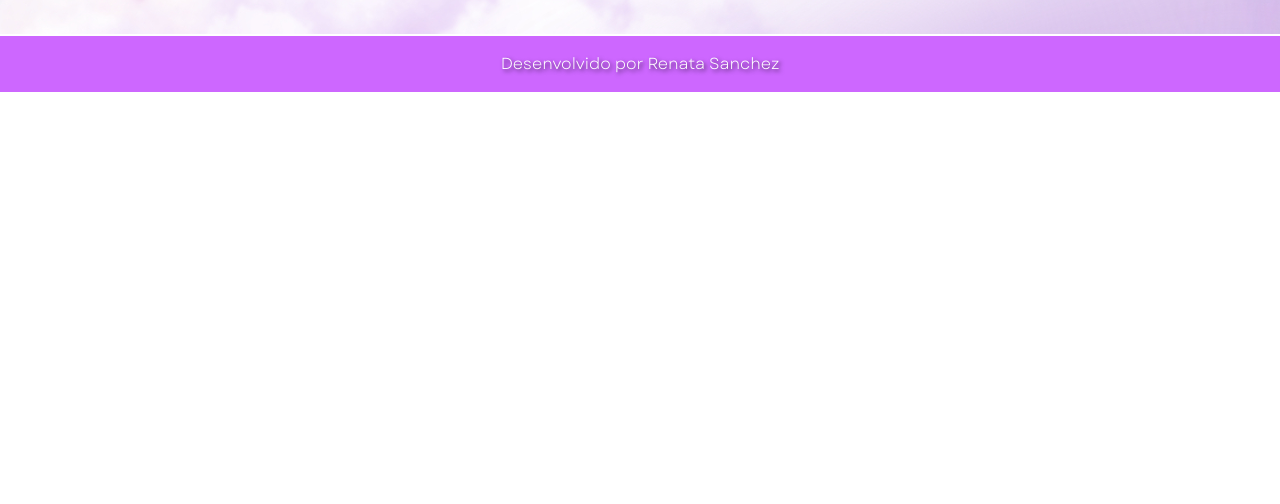
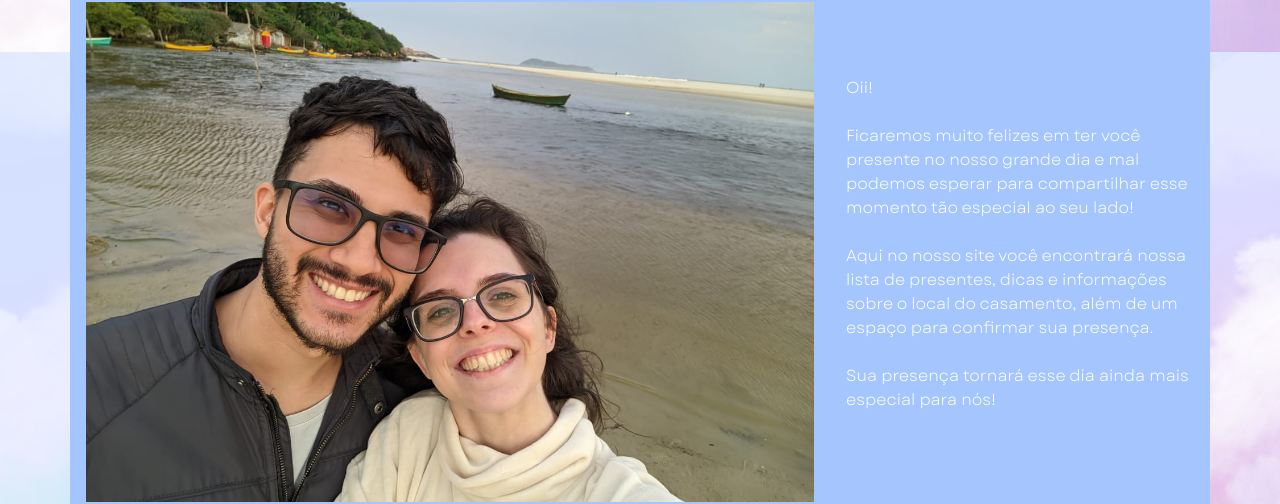
Before and after one commit to Reenas97/casamento, a React (Vite) app: page / in a window 1280 px wide. Shown: the part 748-1252 px from the top of the page. Before the commit the page ends 840 px from the top, so only its background shows below. Built offline with nearby package versions, Linux system fonts and the light colour scheme; no server answers.

Commit message:
conteudo da pagina de inicio

```diff
--- a/src/App.tsx
+++ b/src/App.tsx
@@ -1,5 +1,6 @@
-import {Container} from "reactstrap";
+import {Col, Container, Row} from "reactstrap";
 import bannerPhoto from "../src/assets/photo_banner2.jpg";
+import nossaFoto from "../src/assets/nossa-foto.jpg";
 import FlipClockCountdown from "@leenguyen/react-flip-clock-countdown";
 import "@leenguyen/react-flip-clock-countdown/dist/index.css";
 
@@ -22,6 +23,25 @@ function App() {
           className="flip-custom"
         />
       </div>
+
+      <Row>
+        <Col md="8" className="bg--blue p-3">
+
+          <img src={nossaFoto} alt="Foto do casal" className="foto-casal"/>
+
+        </Col>
+        <Col md="4" className="bg--blue text-white p-3 d-flex align-items-center">
+          <p>
+            Oii!
+            <br /><br />
+            Ficaremos muito felizes em ter você presente no nosso grande dia e mal podemos esperar para compartilhar esse momento tão especial ao seu lado!
+            <br /><br />
+            Aqui no nosso site você encontrará nossa lista de presentes, dicas e informações sobre o local do casamento, além de um espaço para confirmar sua presença.
+            <br /><br />
+            Sua presença tornará esse dia ainda mais especial para nós!
+          </p>
+        </Col>
+      </Row>
     </Container>
   );
 }
--- a/src/index.scss
+++ b/src/index.scss
@@ -50,6 +50,16 @@ body {
     color: $white;
     text-align: center;
   }
+  .bg--blue{
+    background: #A4C5FE;
+  }
+
+  .foto-casal {
+    width: 100%;
+    height: 500px;
+    object-fit: cover;
+  }
+
   .btn {
     border: none;
     box-shadow: 0 0.5rem 1.2rem rgba(0, 0, 0, 0.1);
```
Also changed, not shown: src/assets/nossa-foto.jpg (added).
